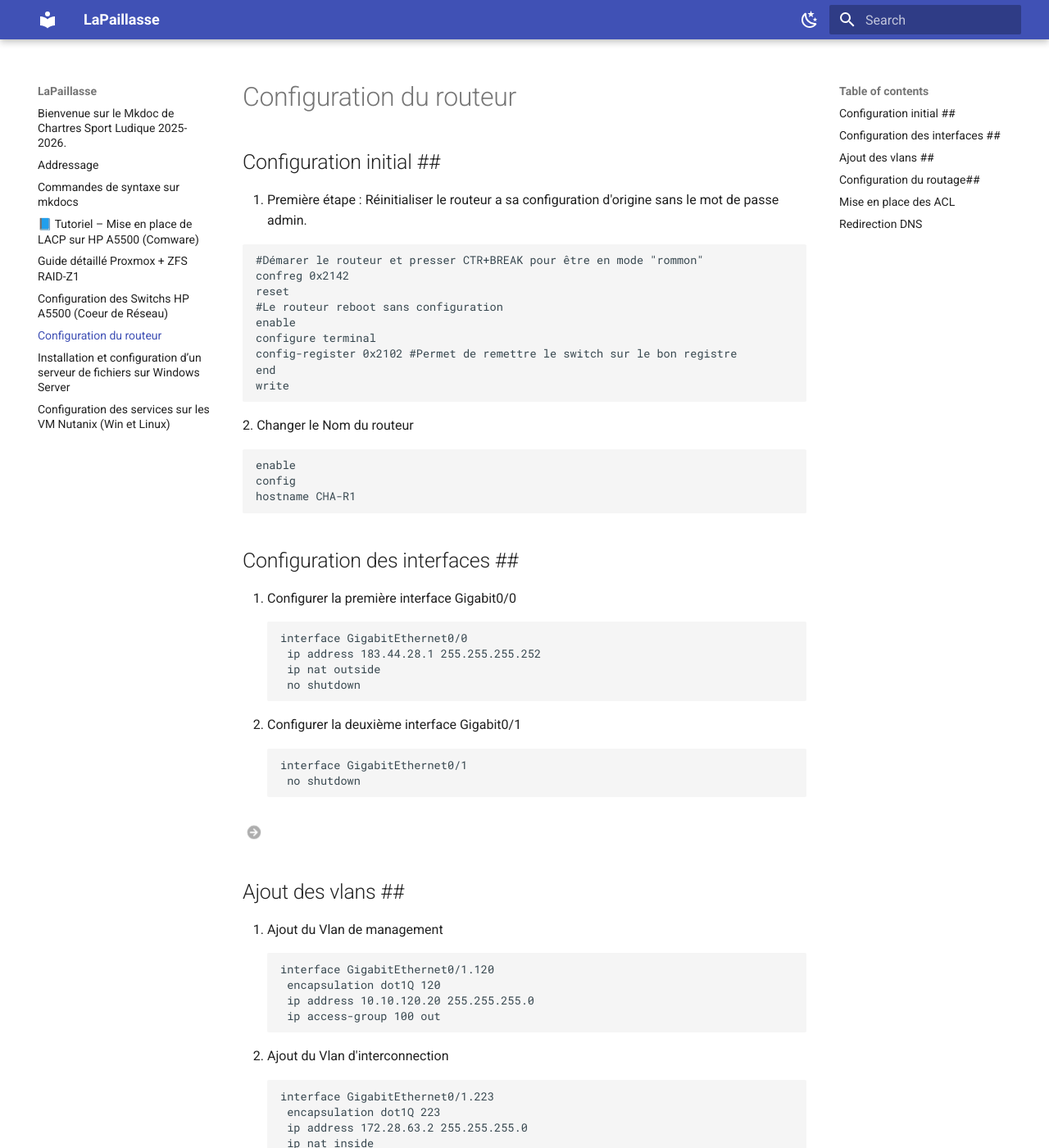
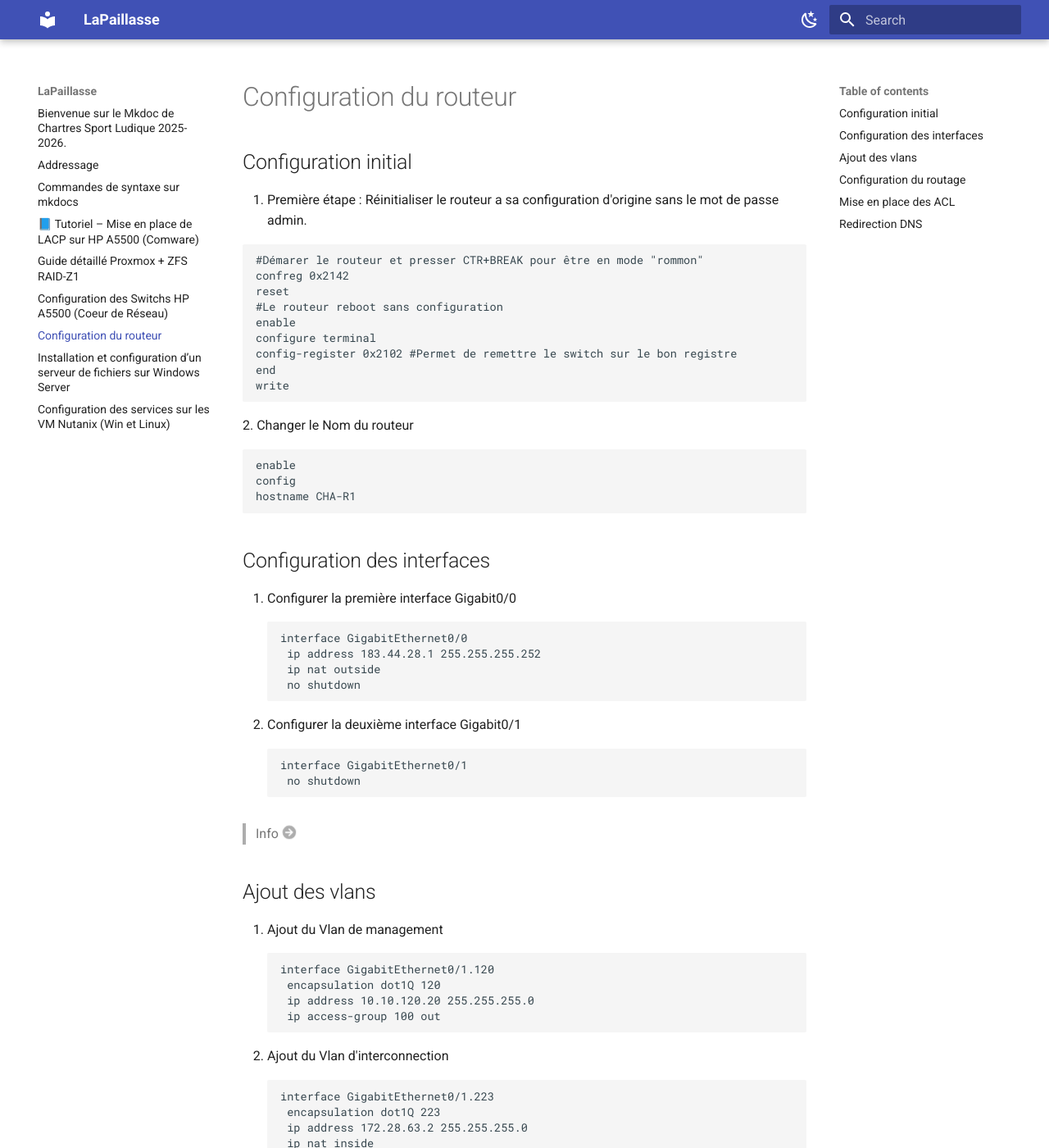
Before and after one commit to Sym-0ne/LaPaillasse, an MkDocs documentation site: the page built from docs/routeur.md, in a window 1280 px wide and 1400 px high. Shown: the whole window at 82% size. Built offline with MkDocs 1.6.1 and Material for MkDocs 9.7.7, drawn with Linux system fonts in a browser that asks for light colours; some of the changed text lies outside the part shown.

Commit message:
conf routeur

````diff
--- a/docs/routeur.md
+++ b/docs/routeur.md
@@ -1,5 +1,5 @@
 # Configuration du routeur #
-## Configuration initial ##
+## Configuration initial
 1. Première étape : Réinitialiser le routeur a sa configuration d'origine sans le mot de passe admin.
 
 ```
@@ -19,7 +19,7 @@ enable
 config
 hostname CHA-R1
 ```
-## Configuration des interfaces ##
+## Configuration des interfaces
 1. Configurer la première interface Gigabit0/0
 ```
 interface GigabitEthernet0/0
@@ -33,11 +33,11 @@ interface GigabitEthernet0/1
  no shutdown
 ```
 <div class="annotate" markdown>
-(1)
+> Info(1)
 </div>
 1. A noter que le port du switch coeur de réseau relié au routeur doit être configurer en mode trunk
 
-## Ajout des vlans ##
+## Ajout des vlans
 1. Ajout du Vlan de management
 ```
 interface GigabitEthernet0/1.120
@@ -52,7 +52,7 @@ interface GigabitEthernet0/1.223
  ip address 172.28.63.2 255.255.255.0
  ip nat inside
 ```
-## Configuration du routage##
+## Configuration du routage
 
 1. Activation du NAT
 ```
@@ -64,13 +64,13 @@ ip route 172.28.32.0 255.255.255.0 172.28.63.1
 ip route 172.28.33.0 255.255.255.0 172.28.63.1
 ip route 172.28.35.0 255.255.255.0 172.28.63.1
 ```
-## Mise en place des ACL ##
+## Mise en place des ACL
 1. Creation de l'acces list contenant les réseaux qui auront accès a internet
 ```
 access-list 1 permit 172.28.32.0 0.0.31.255
 ```
 <div class="annotate" markdown>
-(1)
+> Info (1)
 </div>
 1. A noter que le masque inversé renvoie vers le réseau 172.28.32.0/19 ce qui correspond a la plage de VLAN qui nous est atribué.
 
@@ -79,7 +79,7 @@ access-list 1 permit 172.28.32.0 0.0.31.255
 access-list 100 deny ip 10.10.120.0 0.0.0.255 any
 access-list 100 permit ip any any
 ```
-## Redirection DNS ##
+## Redirection DNS
 
 La redirection DNS permettra aux machine n'ayant pas de serveur DNS dans leur configuration à pouvoir utiliser le DNS interne de Chartres
 
````
